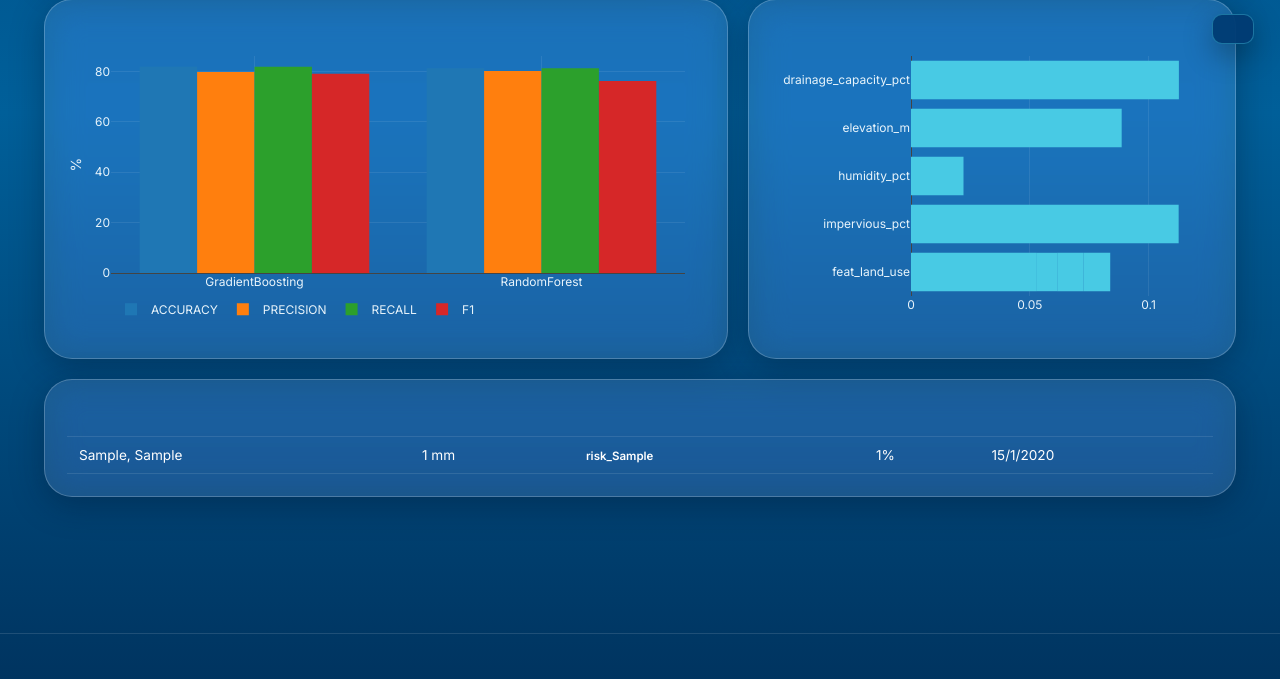
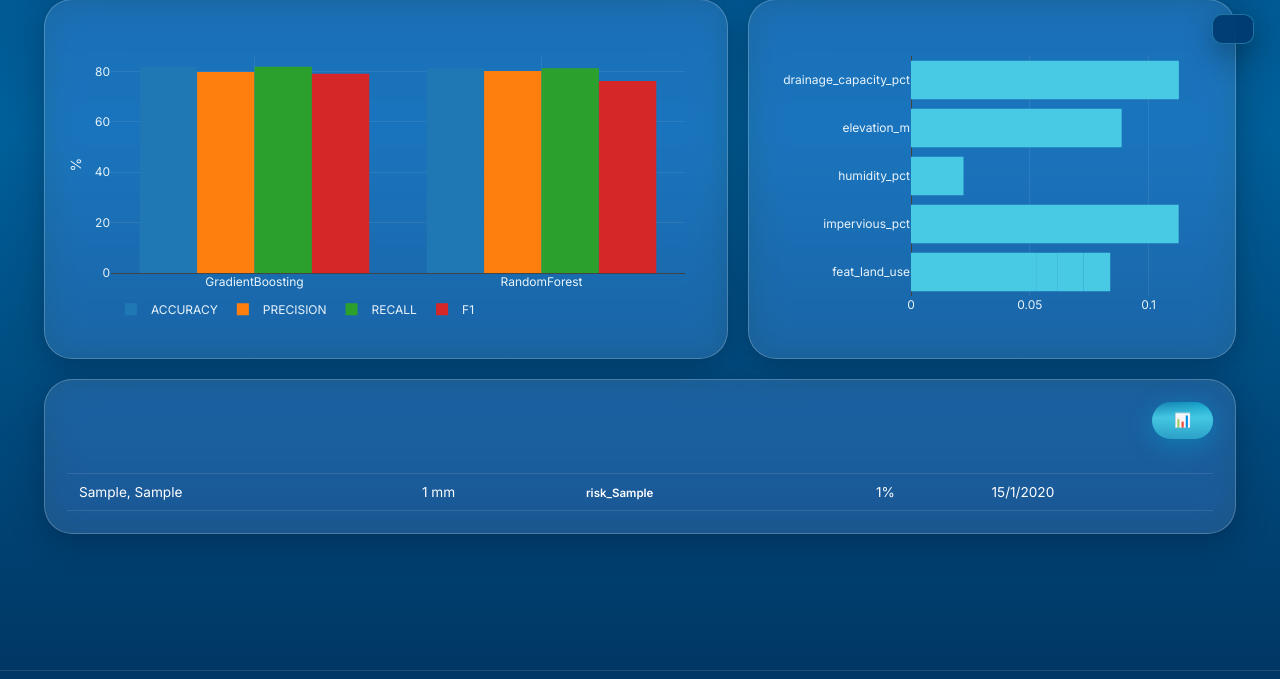
Before and after one commit to udaykarthikteli/floodwave, a Flask app: template frontend/templates/dashboard.html in a window 1280 px wide. Shown: the part 772-1451 px from the top of the page. Run offline with Flask 3, Linux system fonts and the light colour scheme; the template is opened without the code that fills it: most values are stand-ins (such as "Sample title", 1, 10 or a date in 2020); some libraries are stand-ins or nearby versions.

Commit message:
Update dashboard.html

```diff
--- a/frontend/templates/dashboard.html
+++ b/frontend/templates/dashboard.html
@@ -37,7 +37,12 @@
     </div>
 
     <div class="glass-card chart-card reveal">
-      <h3>{{ t('chart_recent') }}</h3>
+      <div style="display:flex;align-items:center;justify-content:space-between;flex-wrap:wrap;gap:12px;margin-bottom:14px;">
+        <h3 style="margin:0;">{{ t('chart_recent') }}</h3>
+        <a class="btn" href="{{ url_for('api_export_predictions') }}" download style="padding:10px 22px;font-size:0.85rem;">
+          <span class="btn-label">&#128202; {{ t('dash_export') }}</span>
+        </a>
+      </div>
       <div style="overflow-x:auto;">
         <table class="data-table">
           <thead>
```
